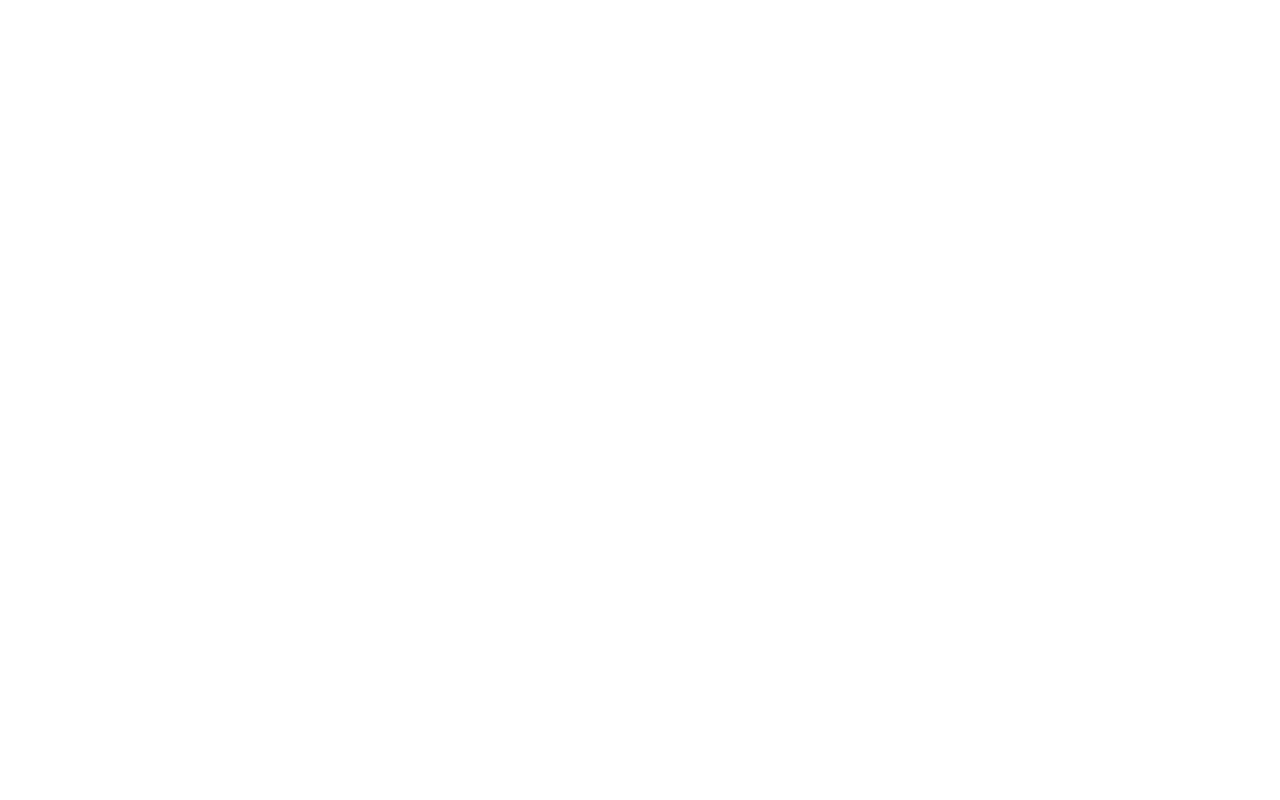
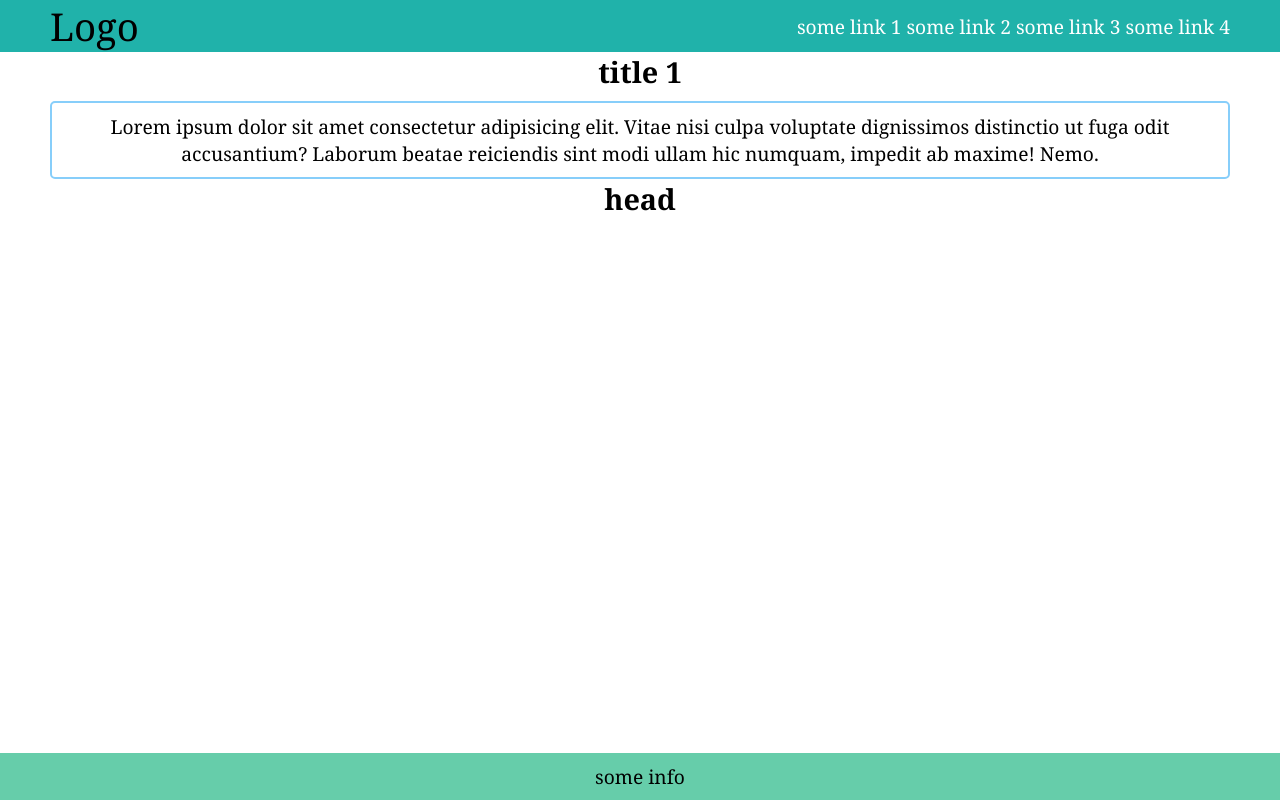
Before and after one commit to Wefoss/flex_css, a plain HTML site: page index.html in a window 1280 px wide. Drawn offline with Linux system fonts and the light colour scheme.

Commit message:
add page_flex

```diff
--- a/css/style.css
+++ b/css/style.css
@@ -0,0 +1,69 @@
+* {
+  box-sizing: border-box;
+  margin: 0;
+  padding: 0;
+}
+
+body {
+  font-family: Georgia, "Times New Roman", Times, serif;
+  font-size: 1.2rem;
+}
+
+ul {
+  list-style: none;
+  padding: 0;
+}
+
+.logo {
+  font-size: 2em;
+}
+
+.head {
+  padding: 0 50px;
+  display: flex;
+  justify-content: space-between;
+  background-color: lightseagreen;
+  align-items: center;
+}
+
+li.list-item {
+  display: inline-block;
+}
+
+.link {
+  color: white;
+  text-decoration: none;
+}
+
+.main {
+  text-align: center;
+  max-width: 1200px;
+  margin: 0 auto;
+  flex: 1;
+}
+
+.article {
+  border-radius: 5px;
+  margin: 10px;
+}
+p {
+  border: 2px solid lightskyblue;
+  border-radius: 5px;
+  padding: 10px;
+}
+
+
+
+.main-wrapper {
+  display: flex;
+  flex-direction: column;
+  min-height: 100vh;
+}
+
+.footer p {
+  border:  none;
+  text-align: center;
+  border-radius: 0px;
+  background-color: mediumaquamarine;
+  margin-top: auto;
+}
--- a/index.html
+++ b/index.html
@@ -1,13 +1,91 @@
 <!DOCTYPE html>
 <html lang="en">
-<head>
-  <meta charset="UTF-8">
-  <meta http-equiv="X-UA-Compatible" content="IE=edge">
-  <meta name="viewport" content="width=device-width, initial-scale=1.0">
-  <link rel="stylesheet" href="./css/style.css">
-  <title>Document</title>
-</head>
-<body>
-
-</body>
+  <head>
+    <meta charset="UTF-8" />
+    <meta http-equiv="X-UA-Compatible" content="IE=edge" />
+    <meta name="viewport" content="width=device-width, initial-scale=1.0" />
+    <link rel="stylesheet" href="./css/style.css" />
+    <title>Document</title>
+  </head>
+  <body>
+    <div class="main-wrapper">
+      <header class="head">
+        <div class="logo">Logo</div>
+        <nav>
+          <ul class="list">
+            <li class="list-item"><a href="#" class="link">some link 1</a></li>
+            <li class="list-item"><a href="#" class="link">some link 2</a></li>
+            <li class="list-item"><a href="#" class="link">some link 3</a></li>
+            <li class="list-item"><a href="#" class="link">some link 4</a></li>
+          </ul>
+        </nav>
+      </header>
+      <main class="main">
+        <section class="content">
+          <h1 class="title">title 1</h1>
+          <article class="article">
+            <h2 class="headind 1"></h2>
+            <p>
+              Lorem ipsum dolor sit amet consectetur adipisicing elit. Vitae
+              nisi culpa voluptate dignissimos distinctio ut fuga odit
+              accusantium? Laborum beatae reiciendis sint modi ullam hic
+              numquam, impedit ab maxime! Nemo.
+            </p>
+            <h2 class="headind 2">head</h2>
+            <!-- <p>
+              Dolore officiis quos at illum consequatur, enim recusandae et
+              veritatis rerum ratione cum voluptatum? Voluptas, optio laboriosam
+              perferendis dignissimos, sequi obcaecati voluptatibus incidunt
+              magnam iste, eos consequatur ducimus est repudiandae.
+            </p>
+            <h2 class="headind 3">head</h2>
+            <p>
+              Consequuntur sint recusandae architecto iure odit officia
+              voluptatem nulla. Tenetur ipsa, magni ipsum obcaecati laudantium
+              dolorum! Beatae id accusamus quisquam at accusantium facilis quo
+              doloribus totam iusto, magnam nam odit?
+            </p>
+            <h2 class="headind 4">head</h2>
+            <p>
+              Quod enim in accusamus debitis velit quasi, dolor, vel repellendus
+              atque quaerat excepturi suscipit provident laudantium deserunt
+              beatae similique maxime corporis deleniti amet voluptates, alias
+              voluptatum nihil. Voluptatum, cumque illum?
+            </p>
+            <h2 class="headind 5">head</h2>
+            <p>
+              Earum deleniti aut maxime laboriosam ipsa ipsam molestias
+              consequatur exercitationem ut odio corrupti velit commodi quaerat
+              laborum nisi dolore, mollitia suscipit cum perferendis
+              perspiciatis! Dicta quisquam consequuntur voluptatem quia at.
+            </p>
+            <h2 class="headind 6">head</h2>
+            <p>
+              Officiis necessitatibus architecto quia maiores exercitationem
+              provident voluptas sapiente reprehenderit, harum quae dolorum ut
+              odit! Necessitatibus maiores, id eligendi aliquam quibusdam
+              laborum non odit, neque quaerat perferendis esse impedit repellat.
+            </p>
+            <h2 class="headind 7">head</h2>
+            <p>
+              Amet, quidem perspiciatis eveniet obcaecati animi ex temporibus
+              suscipit vitae cumque quibusdam, exercitationem alias fugiat,
+              dolorem ipsum error ratione odit totam ut provident. Nesciunt
+              adipisci autem ipsa placeat odit voluptate!
+            </p>
+            <h2 class="headind 7">head</h2>
+            <p>
+              Ad fugiat placeat consequatur praesentium similique, iure
+              accusamus voluptatum fuga nostrum a dolorem alias voluptate eaque
+              nihil ab suscipit quidem dicta id quo recusandae vero eius ipsa.
+              Nam, exercitationem provident.
+            </p> -->
+          </article>
+        </section>
+      </main>
+      <footer class="footer">
+        <p>some info</p>
+      </footer>
+    </div>
+  </body>
 </html>
```
